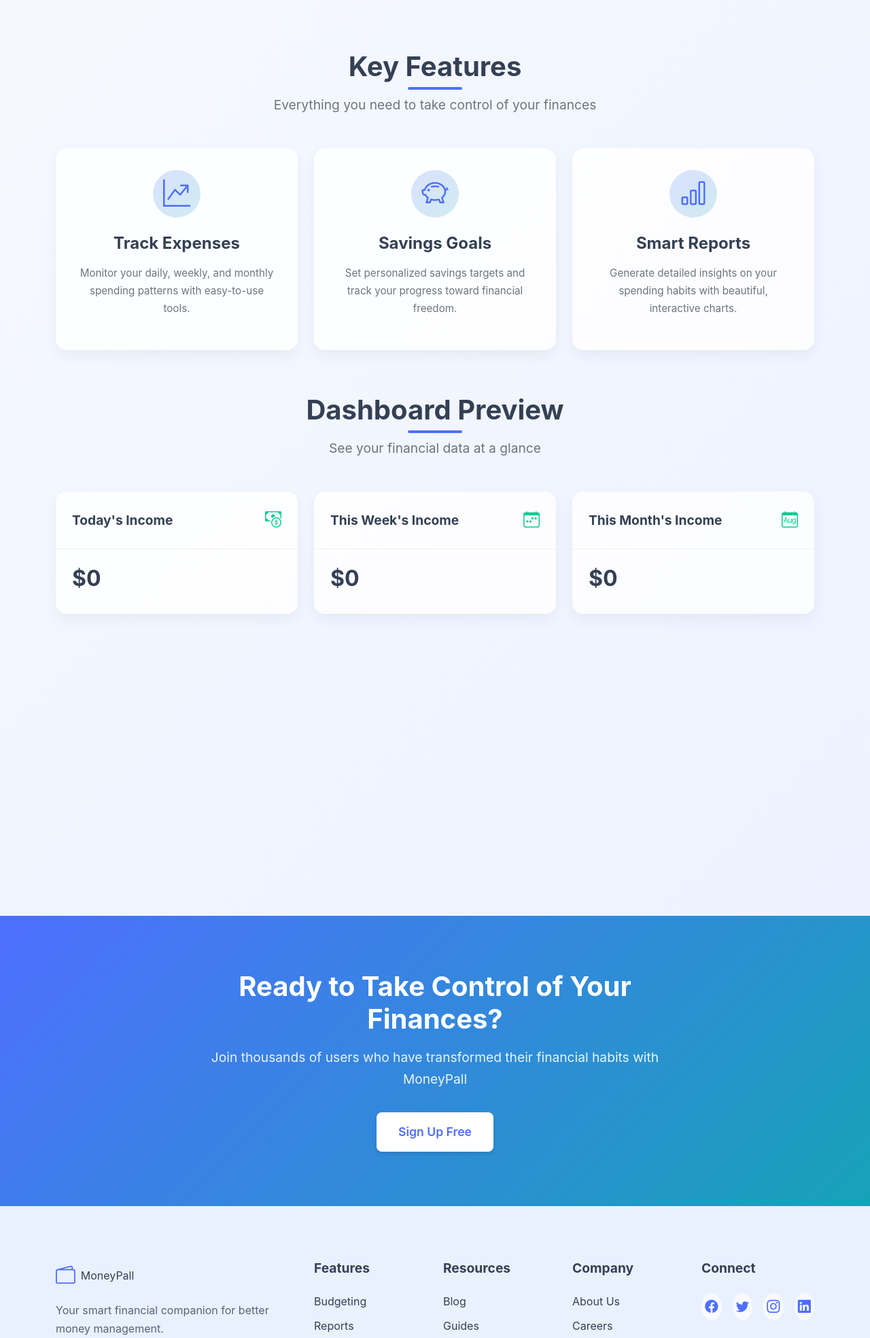
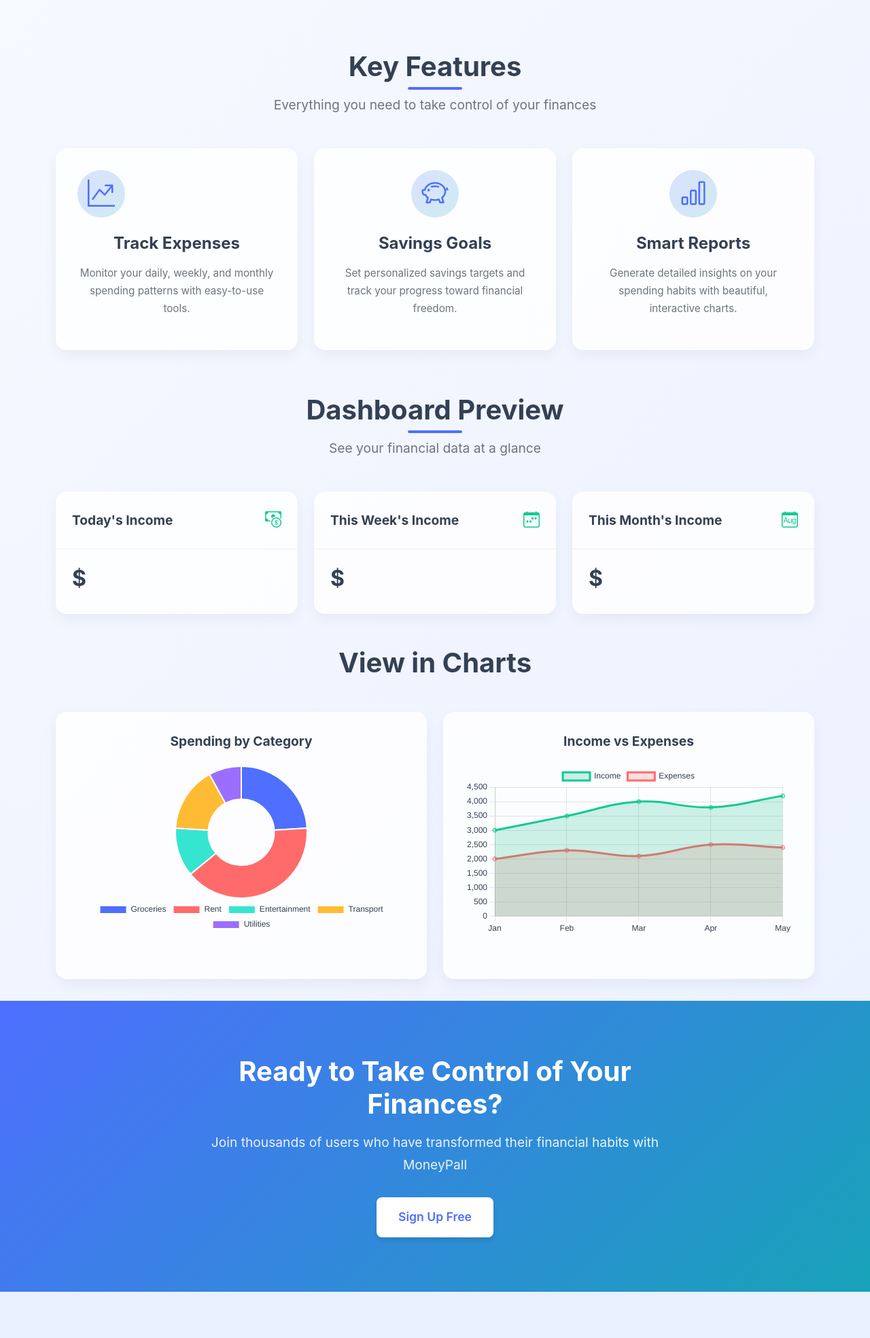
Before and after one commit to humoyiddinNB/MoneyPall, a Django app: page / in a window 1280 px wide. Shown: the part 597-2565 px from the top of the page at 68% size. Run offline with Django 5.2, Linux system fonts and the light colour scheme; data that the repository does not hold is empty; some libraries are stand-ins or nearby versions.

Commit message:
hope last commit

```diff
--- a/static/js/scripts.js
+++ b/static/js/scripts.js
@@ -58,6 +58,24 @@
     const languageItems = document.querySelectorAll('.dropdown-item[data-language]');
     const languageText = document.querySelector('.language-text');
     const translatableElements = document.querySelectorAll('[data-en][data-ru][data-uz]');
+
+
+
+
+
+    // Load Money Bills Lottie Animation
+    const moneyBillsContainer = document.querySelector('#moneyBillsAnimation');
+    if (moneyBillsContainer) {
+        lottie.loadAnimation({
+            container: moneyBillsContainer,
+            renderer: 'svg',
+            loop: true,
+            autoplay: true,
+            path: 'https://assets.lottiefiles.com/packages/lf20_3k9xMA.json' // Free money bills animation from LottieFiles
+        });
+    }
+
+
 
     function setLanguage(lang) {
         translatableElements.forEach(element => {
@@ -368,4 +386,29 @@
             }
         });
     }
+
+    const heroAnimationContainer = document.querySelector('.hero-animation-container');
+    if (heroAnimationContainer) {
+        heroAnimationContainer.addEventListener('mousemove', (e) => {
+            const rect = heroAnimationContainer.getBoundingClientRect();
+            const x = e.clientX - rect.left - rect.width / 2;
+            const y = e.clientY - rect.top - rect.height / 2;
+            const tiltX = (y / rect.height) * 10; // Max 10deg tilt
+            const tiltY = -(x / rect.width) * 10;
+            heroAnimationContainer.style.transform = `rotateX(${tiltX}deg) rotateY(${tiltY}deg)`;
+        });
+
+        heroAnimationContainer.addEventListener('mouseleave', () => {
+            heroAnimationContainer.style.transform = 'rotateX(0) rotateY(0)';
+        });
+    }
+
+    const coinContainer = document.querySelector('.coin-stack-container');
+    if (coinContainer) {
+        for (let i = 0; i < 4; i++) {
+            const coin = document.createElement('div');
+            coin.classList.add('coin');
+            coinContainer.appendChild(coin);
+        }
+    }
 });
--- a/templates/base.html
+++ b/templates/base.html
@@ -14,6 +14,8 @@
     <!-- Lottie Player -->
     <script src="https://cdnjs.cloudflare.com/ajax/libs/lottie-web/5.10.2/lottie.min.js"></script>
     <!-- Chart.js -->
+    <!-- Lottie Library for Animations -->
+    <script src="https://unpkg.com/@lottiefiles/lottie-player@1.5.7/dist/lottie-player.js"></script>
     <script src="https://cdnjs.cloudflare.com/ajax/libs/Chart.js/3.9.1/chart.min.js"></script>
 </head>
 <body class="light-mode">
@@ -195,5 +197,45 @@
     <script src="https://cdnjs.cloudflare.com/ajax/libs/bootstrap/5.3.0/js/bootstrap.bundle.min.js"></script>
     <!-- Custom JS -->
     <script src="{% static 'js/scripts.js' %}"></script>
+
+    {% if user.is_authenticated %}
+    <!-- JSON ma'lumotlar templatedan JSga uzatiladi -->
+    {{ category_data|json_script:"categoryLabels" }}
+
+    <!-- Chart.js kutubxonasi (agar hali ulab bo'lmagan bo'lsangiz) -->
+    <script src="https://cdn.jsdelivr.net/npm/chart.js"></script>
+
+    <!-- JS kodi: grafiklarni chizish -->
+    <script>
+        const categoryData = JSON.parse(document.getElementById('categoryLabels').textContent);
+
+        const spendingPieChart = document.getElementById('spendingPieChart').getContext('2d');
+        new Chart(spendingPieChart, {
+            type: 'pie',
+            data: {
+                labels: categoryData.map(cat => cat.name),
+                datasets: [{
+                    label: 'Expenses',
+                    data: categoryData.map(cat => cat.total),
+                    backgroundColor: ['#FF6384', '#36A2EB', '#FFCE56', '#4BC0C0', '#9966FF']
+                }]
+            }
+        });
+
+        const incomeExpenseChart = document.getElementById('incomeExpenseChart').getContext('2d');
+        new Chart(incomeExpenseChart, {
+            type: 'bar',
+            data: {
+                labels: ['Income', 'Expense'],
+                datasets: [{
+                    label: 'Amount',
+                    data: [{{ total_income }}, {{ total_expense }}],
+                    backgroundColor: ['#4CAF50', '#F44336']
+                }]
+            }
+        });
+    </script>
+    {% endif %}
+
 </body>
 </html>
--- a/templates/homepage.html
+++ b/templates/homepage.html
@@ -11,17 +11,17 @@
                     <h1 class="hero-title" data-en="Master Your Money with MoneyPall" data-ru="Управляйте финансами с MoneyPall" data-uz="MoneyPall bilan pulingizni boshqaring">Master Your Money with MoneyPall</h1>
                     <p class="hero-text" data-en="Smart, intuitive personal finance tracker that helps you understand your spending habits and save more." data-ru="Умный, интуитивный трекер личных финансов, который помогает понять ваши привычки расходов и сэкономить больше." data-uz="Aqlli, intuitiv shaxsiy moliya kuzatuvchisi, xarajatlar odatlaringizni tushunishga va ko'proq tejashga yordam beradi.">Smart, intuitive personal finance tracker that helps you understand your spending habits and save more.</p>
                     <div class="hero-buttons">
-                            <a href="{% url 'dashboard' %}" >
+                        <a href="{% url 'dashboard' %}">
                             <button class="btn btn-primary btn-lg btn-income" data-en="Add Income" data-ru="Добавить доход" data-uz="Daromad qo'shish">
                                 <i class="bi bi-plus-circle-fill"></i> Add Income
                             </button>
                         </a>
-                            <a href="{% url 'dashboard' %}" >
+                        <a href="{% url 'dashboard' %}">
                             <button class="btn btn-danger btn-lg btn-expense" data-en="Add Expense" data-ru="Добавить расход" data-uz="Xarajat qo'shish">
                                 <i class="bi bi-dash-circle-fill"></i> Add Expense
                             </button>
                         </a>
-                            <a href="{% url 'dashboard' %}" >
+                        <a href="{% url 'dashboard' %}">
                             <button class="btn btn-info btn-lg btn-summary" data-en="View Summary" data-ru="Просмотр сводки" data-uz="Hisobotni ko'rish">
                                 <i class="bi bi-graph-up"></i> View Summary
                             </button>
@@ -29,9 +29,9 @@
                     </div>
                 </div>
             </div>
-                <div class="col-lg-6">
+            <div class="col-lg-6 d-flex justify-content-end align-items-center">
                 <div class="hero-animation-container">
-                        <div id="heroAnimation"></div>
+                    <div id="moneyBillsAnimation" class="money-bills-container"></div>
                 </div>
             </div>
         </div>
@@ -48,11 +48,15 @@
             <div class="row feature-cards">
             <div class="col-md-4">
                 <div class="feature-card">
+                    <div class="feature-card-inner">
+                        <div class="feature-card-front">
                             <div class="feature-icon">
                                 <i class="bi bi-graph-up-arrow"></i>
                             </div>
                             <h3 data-en="Track Expenses" data-ru="Отслеживание расходов" data-uz="Xarajatlarni kuzatish">Track Expenses</h3>
                             <p data-en="Monitor your daily, weekly, and monthly spending patterns with easy-to-use tools." data-ru="Отслеживайте ежедневные, еженедельные и ежемесячные расходы с помощью удобных инструментов." data-uz="Qulay vositalar yordamida kunlik, haftalik va oylik xarajatlar modellaringizni kuzating.">Monitor your daily, weekly, and monthly spending patterns with easy-to-use tools.</p>
+                        </div>
+                    </div>
                 </div>
             </div>
                 <div class="col-md-4">
@@ -76,6 +80,9 @@
             </div>
         </div>
     </section>
+
+
+
 
     <!-- Dashboard Preview Section -->
     <section class="dashboard-section" id="dashboard">
@@ -124,6 +131,26 @@
                     </div>
                 </div>
             </div>
+
+            <h1 style="text-align: center;" data-en="View in Charts" data-ru="Просмотр в графиках" data-uz="Grafikda ko‘rish">View in Charts</h1>
+            <div class="row mt-5">
+                <div class="col-lg-6">
+                    <div class="chart-container">
+                        <h3 class="chart-title" data-en="Spending by Category" data-ru="Расходы по категориям" data-uz="Toifalar bo'yicha xarajatlar">Spending by Category</h3>
+                        <div class="chart-wrapper">
+                            <canvas id="spendingPieChart"></canvas>
+                        </div>
+                    </div>
+                </div>
+                <div class="col-lg-6">
+                    <div class="chart-container">
+                        <h3 class="chart-title" data-en="Income vs Expenses" data-ru="Доходы и расходы" data-uz="Daromad va xarajatlar">Income vs Expenses</h3>
+                        <div class="chart-wrapper">
+                            <canvas id="incomeExpenseChart"></canvas>
+                        </div>
+                    </div>
+                </div>
+            </div>
         </div>
     </section>
 
@@ -134,9 +161,11 @@
             <div class="cta-content">
                 <h2 data-en="Ready to Take Control of Your Finances?" data-ru="Готовы взять под контроль свои финансы?" data-uz="Moliyangizni nazorat qilishga tayyormisiz?">Ready to Take Control of Your Finances?</h2>
                 <p data-en="Join thousands of users who have transformed their financial habits with MoneyPall" data-ru="Присоединяйтесь к тысячам пользователей, которые изменили свои финансовые привычки с MoneyPall" data-uz="MoneyPall bilan moliyaviy odatlarini o'zgartirgan minglab foydalanuvchilarga qo'shiling">Join thousands of users who have transformed their financial habits with MoneyPall</p>
+                <a href="{% url 'register' %}">
                     <button class="btn btn-primary btn-lg btn-signup" data-en="Sign Up Free" data-ru="Зарегистрироваться бесплатно" data-uz="Bepul ro'yxatdan o'tish">
                         <i class="bi bi-person-plus-fill"></i> Sign Up Free
                     </button>
+                </a>
             </div>
         </div>
     </section>
--- a/user/views.py
+++ b/user/views.py
@@ -7,30 +7,50 @@
 from .models import EmailOTP, CustomUser
 import random
 from django.contrib.auth.mixins import LoginRequiredMixin
-from income_outcome.models import Income
+from income_outcome.models import Income, Expense
 from django.utils.timezone import now
 from datetime import timedelta
 from django.db.models import Sum
+from income_outcome.models import ExpenseCategory
+
+
 
 class HomePageView(View):
     def get(self, request):
-        today = now().date()
-        start_of_week = today - timedelta(days=today.weekday())
-        start_of_month = today.replace(day=1)
+        context = {}
 
-        todays_income = Income.objects.filter(date=today).aggregate(Sum('amount'))['amount__sum'] or 0
+        if request.user.is_authenticated:
+            today = now().date()
+            start_of_week = today - timedelta(days=today.weekday())
+            start_of_month = today.replace(day=1)
 
-        weekly_income = Income.objects.filter(date__gte=start_of_week, date__lte=today).aggregate(Sum('amount'))['amount__sum'] or 0
+            todays_income = Income.objects.filter(user=request.user, date=today).aggregate(Sum('amount'))['amount__sum'] or 0
+            weekly_income = Income.objects.filter(user=request.user, date__gte=start_of_week, date__lte=today).aggregate(Sum('amount'))['amount__sum'] or 0
+            monthly_income = Income.objects.filter(user=request.user, date__gte=start_of_month, date__lte=today).aggregate(Sum('amount'))['amount__sum'] or 0
 
-        monthly_income = Income.objects.filter(date__gte=start_of_month, date__lte=today).aggregate(Sum('amount'))['amount__sum'] or 0
+            total_income = Income.objects.filter(user=request.user).aggregate(Sum('amount'))['amount__sum'] or 0
+            total_expense = Expense.objects.filter(user=request.user).aggregate(Sum('amount'))['amount__sum'] or 0
 
-        context = {
-            'todays_income': todays_income,
-            'weekly_income': weekly_income,
-            'monthly_income': monthly_income,
-        }
+            category_data = []
+            categories = ExpenseCategory.objects.all()
+            for category in categories:
+                total = Expense.objects.filter(user=request.user, category=category).aggregate(Sum('amount'))['amount__sum'] or 0
+                if total > 0:
+                    category_data.append({
+                        'name': category.name,
+                        'total': total
+                    })
+
+            context.update({
+                'todays_income': todays_income,
+                'weekly_income': weekly_income,
+                'monthly_income': monthly_income,
+                'category_data': category_data,
+                'total_income': total_income,
+                'total_expense': total_expense,
+            })
+
         return render(request, 'homepage.html', context)
-
 
 
 class RegisterView(View):
```
Also changed, not shown: static/css/styles.css (+55 -0 lines). Lines whose indentation alone changed are shown as unchanged.
